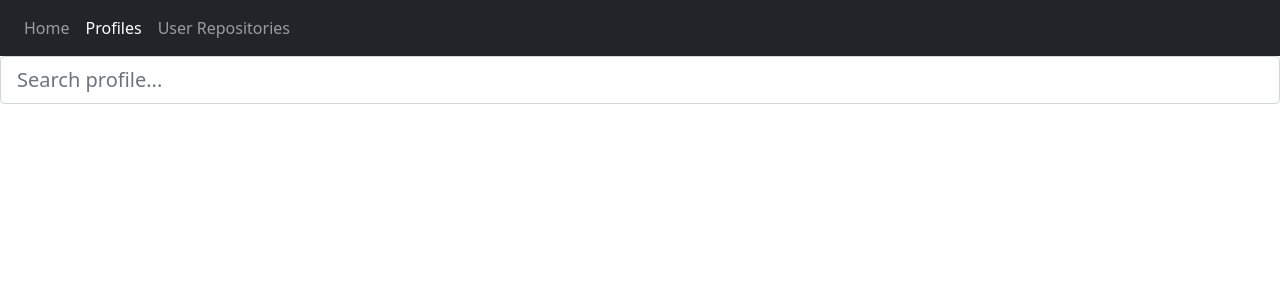
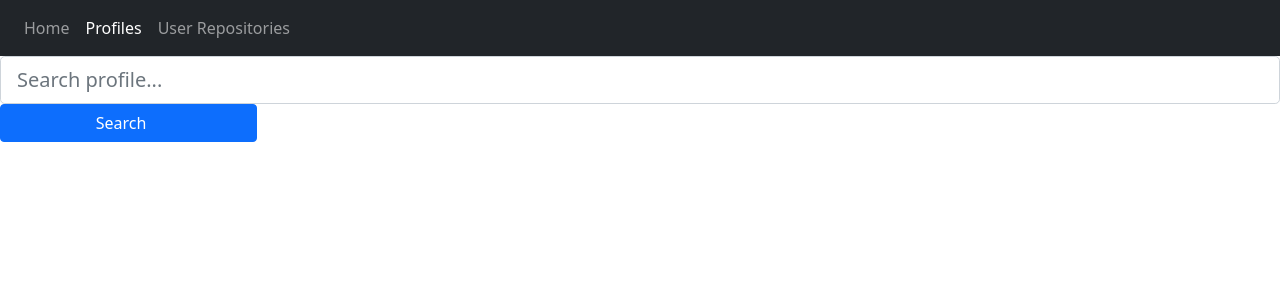
Before and after one commit to jobkarani/Github-API, an Angular app: page /profiles in a window 1280 px wide. Shown: the top 300 px of the page. Built offline with nearby package versions, Linux system fonts and the light colour scheme.

Commit message:
adds a button

```diff
--- a/src/app/profiles/profile.component.html
+++ b/src/app/profiles/profile.component.html
@@ -1 +1,2 @@
 <input class="form-control form-control-lg" type="text" placeholder="Search profile..." aria-label=".form-control-lg example">
+<input class="btn btn-primary" type="search" value="Search">
--- a/src/app/repos/repos.component.html
+++ b/src/app/repos/repos.component.html
@@ -1 +1,2 @@
 <input class="form-control form-control-lg" type="text" placeholder="Search user repos..." aria-label=".form-control-lg example">
+<input class="btn btn-primary" type="search" value="Search">
```
